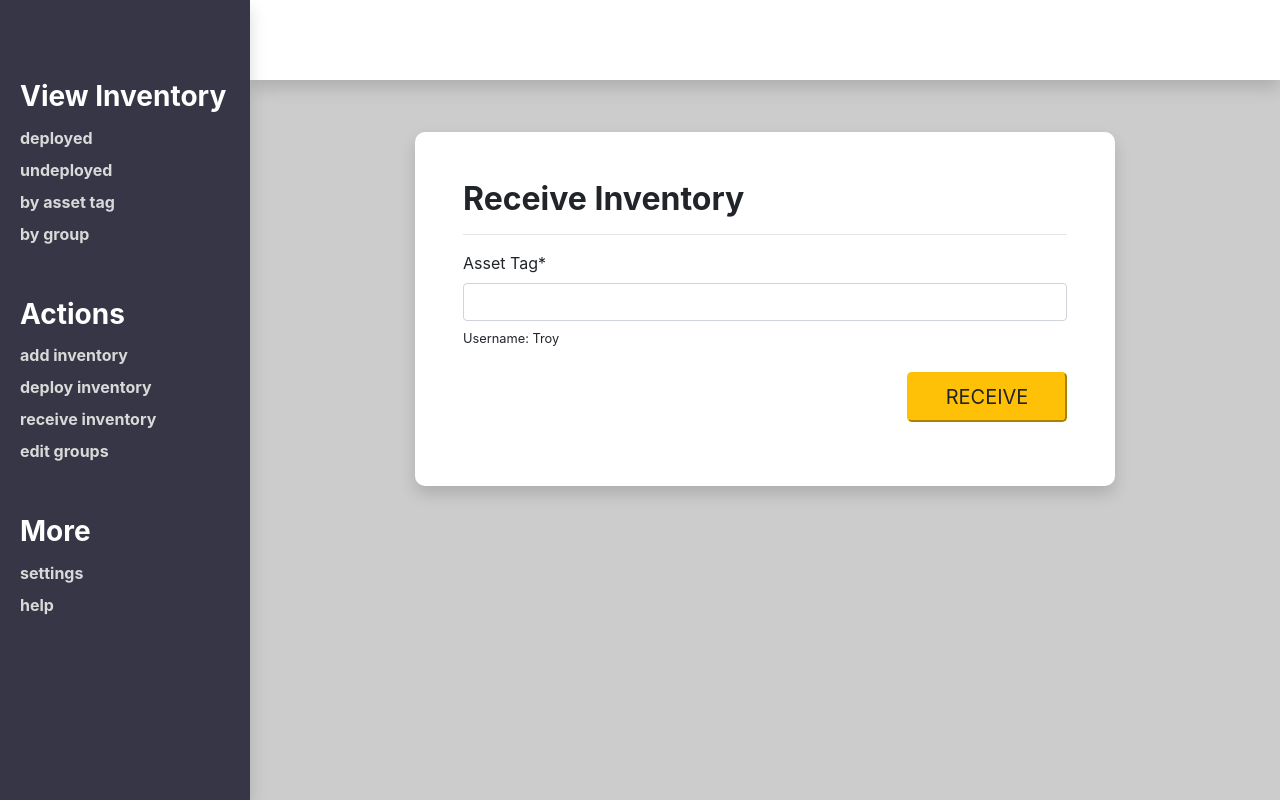
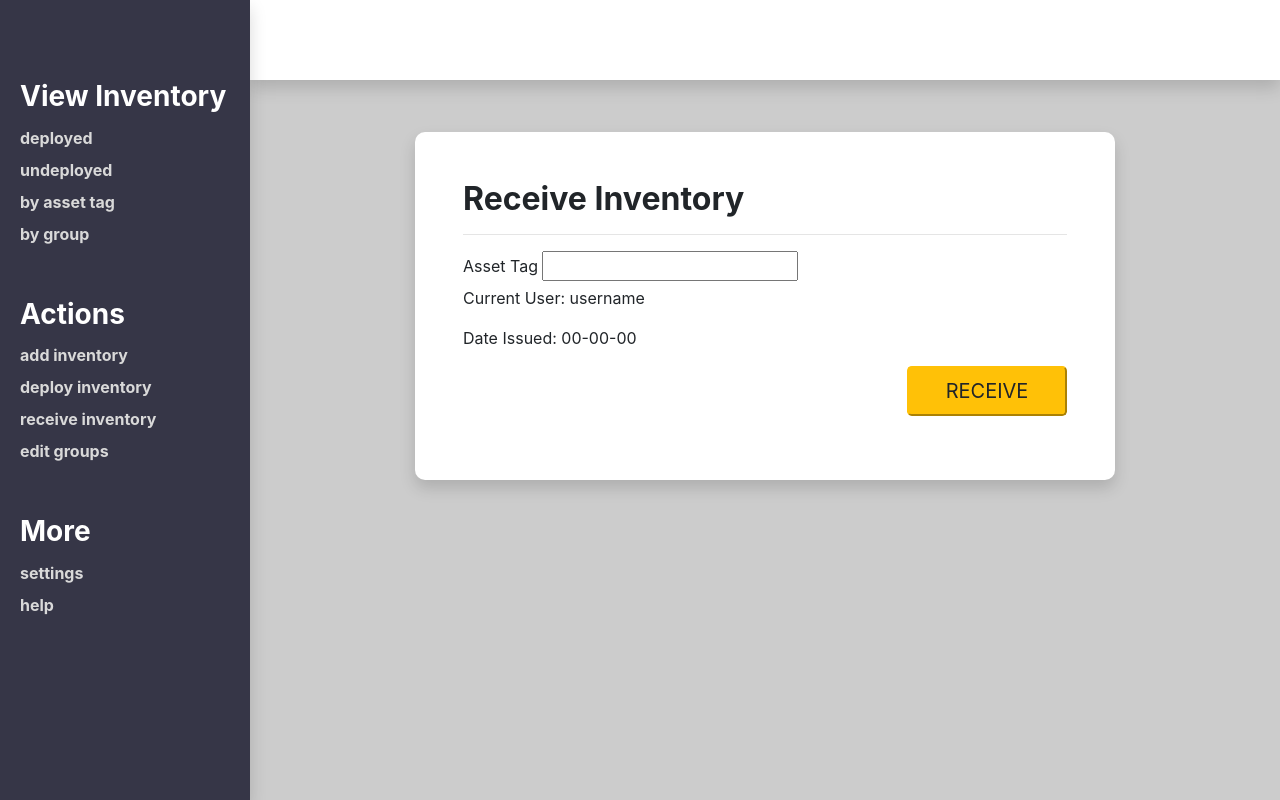
Before and after one commit to teschel6/assetManager, a Django app: page /receive/ in a window 1280 px wide. Run offline with Django 3.2, Linux system fonts and the light colour scheme; some libraries are stand-ins or nearby versions.

Commit message:
added Receive form| needs backend logic yet

```diff
--- a/assetManager/manager/forms.py
+++ b/assetManager/manager/forms.py
@@ -39,3 +39,8 @@
 		super(DeployInventory, self).__init__(*args, **kwargs)
 		#Load group choices for select group widget
 		self.fields['group'] = forms.ChoiceField(choices=[(obj.group, obj.group) for obj in Group.objects.all()])
+
+
+class ReceiveInventory(forms.Form):
+	asset_tag = forms.IntegerField(required=True)
+	asset_tag.widget.attrs.update({'autocomplete':'off'})
--- a/assetManager/manager/templates/manager/receive.html
+++ b/assetManager/manager/templates/manager/receive.html
@@ -1,20 +1,20 @@
 <!--recieve computer form-->
+
+{% load addCSS %}
 
 <div class="cardd shadow">
 	<h2 class="cardd_header">Receive Inventory</h2>
 	<hr>
-	<form>
-		<div class="form-group">
-                        <label for="asset_tag">Asset Tag*</label>
-                        <input type="number" class="form-control" id="asset_tag">
+	<form action="" method="post">
+		{% csrf_token %}
 
-			<small>Username: Troy</small>
-
-			<br><br>
-
-			<div style="text-align:right">
-				<button type="submit" class="btn-lg btn-warning btn-wide">RECEIVE</button>
-			</div>
+		<label for="asset_tag">Asset Tag</label>
+		{{ form.asset_tag|addclass:'form-control'}}
+		<br>
+		<p> Current User: username <p>
+		<p> Date Issued: 00-00-00</p>
+		<div style="text-align:right">
+			<button type="submit" class="btn-lg btn-warning btn-wide">RECEIVE</button>
 		</div>
 	</form>
 </div>
--- a/assetManager/manager/views.py
+++ b/assetManager/manager/views.py
@@ -24,11 +24,13 @@
 			a = form.cleaned_data['asset_tag']
 			#Verify that asset tag is unused
 			try:
+				#if asset_tag is used throw error
 				Inventory.objects.get(pk=a)
 				print("Asset Tag already exists")
 				message = 'Oops! It looks like ' + '#' + str(a) + ' is already in inventory.'
 				messages.add_message(request, messages.WARNING,message)
 			except Inventory.DoesNotExist:
+				#if unused add new asset to inventory
 				i = Inventory(asset_tag = form.cleaned_data['asset_tag'])
 				i.computer_name = form.cleaned_data['computer_name']
 				i.model = form.cleaned_data['model']
@@ -38,9 +40,7 @@
 				i.purchased_date = form.cleaned_data['date_purchased']
 				i.warrenty_expiration = form.cleaned_data['warr_exp']
 				i.last_updated = datetime.date.today()
-				#Save to database
-				i.save()
-				print("Added ", i.asset_tag, " to database")
+				i.save() #add to database
 				message = 'Successfully added ' + '#' + str(i.asset_tag) + ' to inventory.'
 				messages.add_message(request, messages.SUCCESS, message)
 				return HttpResponseRedirect('/add')
@@ -71,7 +71,7 @@
 					#add location
 					d.group = Group.objects.get( pk = form.cleaned_data['group'])
 					d.date_issued = datetime.date.today()
-					d.save()
+					d.save() #add to database
 					message = '#' + str(a) + " deployed to '" + d.username +"'"
 					messages.add_message(request, messages.SUCCESS, message)
 					return HttpResponseRedirect('/deploy')
@@ -82,14 +82,20 @@
 	else:
 		form = DeployInventory()
 
-	#Render View with context
-	context = {'sub_template':'manager/deploy.html',
-		'today':datetime.date.today(),
-		'form':form}
+	context = {'sub_template':'manager/deploy.html','today':datetime.date.today(),'form':form}
 	return render(request, 'manager/index.html',context)
 
 def receive(request):
-	context = {'sub_template':'manager/receive.html'}
+	if request.method == 'POST':
+		form = ReceiveInventory(request.POST)
+		if form.is_valid():
+			a = form.cleaned_data['asset_tag']
+			print("receive computer here")
+			return HttpResponseRedirect('/receive')
+	else:
+		form = ReceiveInventory(request.POST)
+
+	context = {'sub_template':'manager/receive.html','form':form}
 	return render(request, 'manager/index.html',context)
 
 #add group form view
```
Also changed, not shown: assetManager/inventory.sqlite3, 1 other file.
